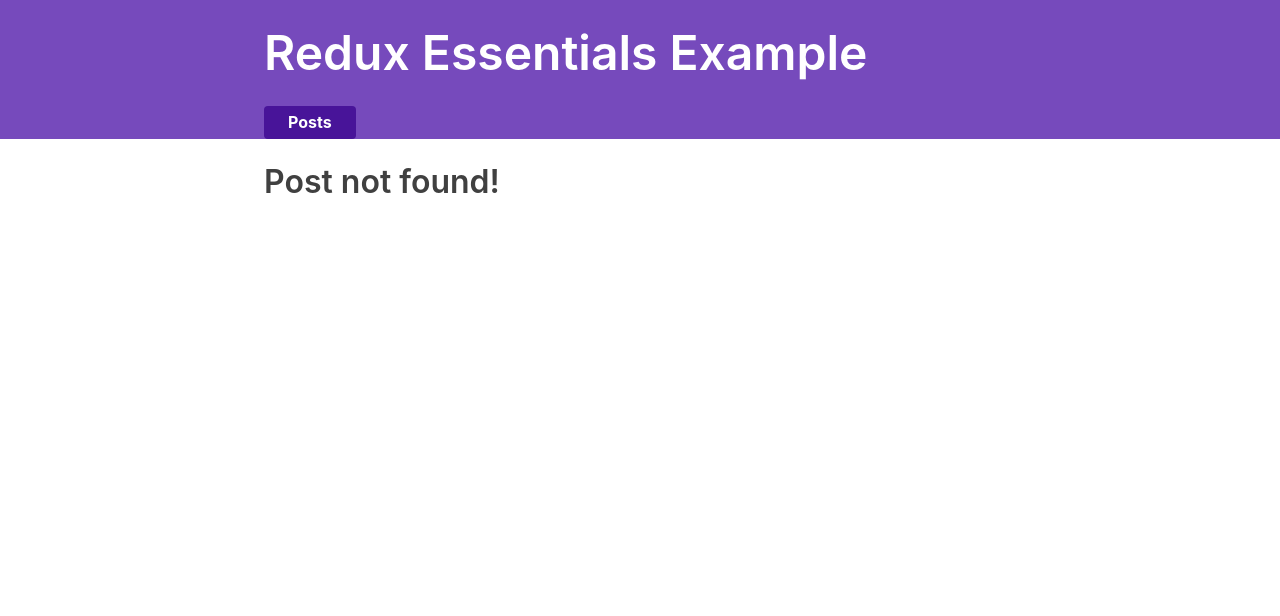
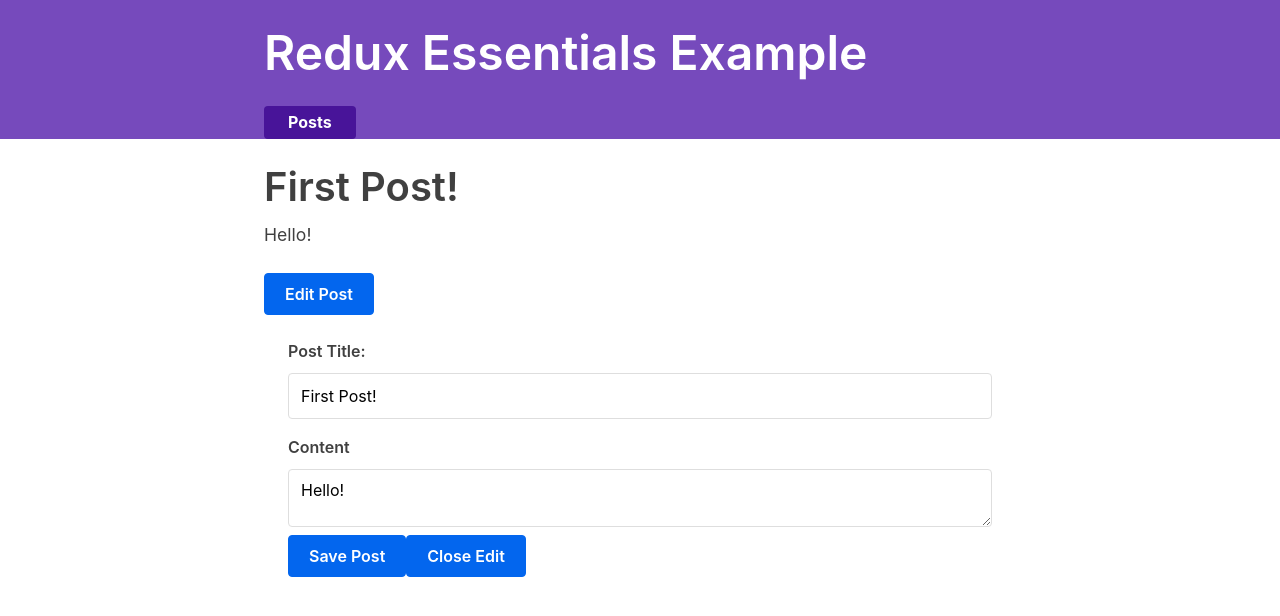
Before and after one commit to DiskMethod/redux-essentials-practice-project, a React (Create React App) app: page /posts/1/edit in a window 1280 px wide. Before the commit this address had no page. Shown: the top 616 px of the page. Built offline with nearby package versions, Linux system fonts and the light colour scheme; what @mswjs/data, mock-socket, txtgen would draw is missing.

Commit message:
Editing posts

```diff
--- a/src/features/posts/AddPostForm.jsx
+++ b/src/features/posts/AddPostForm.jsx
@@ -1,6 +1,5 @@
 import React, { useState } from "react";
 import { useDispatch } from "react-redux";
-import { nanoid } from "@reduxjs/toolkit";
 
 import { postAdded } from "./postsSlice";
 
@@ -20,13 +19,7 @@
 
   const onSavePostClicked = () => {
     if (title && content) {
-      dispatch(
-        postAdded({
-          id: nanoid(),
-          title,
-          content,
-        })
-      );
+      dispatch(postAdded(title, content));
     }
 
     setTitle("");
--- /dev/null
+++ b/src/features/posts/EditPostForm.jsx
@@ -0,0 +1,74 @@
+import React, { useState } from "react";
+import { useParams, useNavigate } from "react-router-dom";
+import { useSelector, useDispatch } from "react-redux";
+
+import { postUpdated } from "./postsSlice";
+
+const EditPostForm = () => {
+  const { postId } = useParams();
+
+  const post = useSelector((state) => {
+    return state.posts.find((post) => post.id === postId);
+  });
+
+  const [title, setTitle] = useState(post.title);
+  const [content, setContent] = useState(post.content);
+
+  const dispatch = useDispatch();
+  const navigate = useNavigate();
+
+  const onTitleChanged = (e) => {
+    setTitle(e.target.value);
+  };
+
+  const onContentChanged = (e) => {
+    setContent(e.target.value);
+  };
+
+  const onSavePostClicked = () => {
+    if (title && content) {
+      dispatch(
+        postUpdated({
+          id: postId,
+          title,
+          content,
+        })
+      );
+      navigate(`/posts/${postId}`);
+    }
+  };
+
+  const onCloseEdit = () => {
+    navigate(`/posts/${postId}`);
+  };
+
+  return (
+    <section>
+      <form>
+        <label htmlFor="postTitle">Post Title:</label>
+        <input
+          type="text"
+          id="postTitle"
+          name="postTitle"
+          value={title}
+          onChange={onTitleChanged}
+        />
+        <label htmlFor="postContent">Content</label>
+        <textarea
+          id="postContent"
+          name="postContent"
+          value={content}
+          onChange={onContentChanged}
+        />
+        <button type="button" onClick={onSavePostClicked}>
+          Save Post
+        </button>
+        <button type="button" onClick={onCloseEdit}>
+          Close Edit
+        </button>
+      </form>
+    </section>
+  );
+};
+
+export default EditPostForm;
--- a/src/features/posts/PostsList.jsx
+++ b/src/features/posts/PostsList.jsx
@@ -8,7 +8,7 @@
   const posts = useSelector((state) => state.posts);
 
   const renderedPosts = posts.map((post) => (
-    <article className="post-excerpt">
+    <article className="post-excerpt" key={post.id}>
       <h3>{post.title}</h3>
       <p className="post-content">{post.content.substring(0, 100)}</p>
       <Link to={`/posts/${post.id}`} className="button muted-button">
--- a/src/features/posts/SinglePostPage.jsx
+++ b/src/features/posts/SinglePostPage.jsx
@@ -1,6 +1,6 @@
 import React from "react";
 import { useSelector } from "react-redux";
-import { useParams } from "react-router-dom";
+import { useParams, Link, Outlet } from "react-router-dom";
 
 import PostNotfound from "./PostNotFound";
 
@@ -20,7 +20,11 @@
       <article className="post">
         <h2>{post.title}</h2>
         <p className="post-content">{post.content}</p>
+        <Link to="edit" className="button">
+          Edit Post
+        </Link>
       </article>
+      <Outlet />
     </section>
   );
 };
--- a/src/features/posts/postsSlice.js
+++ b/src/features/posts/postsSlice.js
@@ -1,4 +1,4 @@
-import { createSlice } from "@reduxjs/toolkit";
+import { createSlice, nanoid } from "@reduxjs/toolkit";
 
 const initialState = [
   { id: "1", title: "First Post!", content: "Hello!" },
@@ -9,12 +9,31 @@
   name: "posts",
   initialState,
   reducers: {
-    postAdded: (state, action) => {
-      state.push(action.payload);
+    postAdded: {
+      reducer: (state, action) => {
+        state.push(action.payload);
+      },
+      prepare: (title, content) => {
+        return {
+          payload: {
+            id: nanoid(),
+            title,
+            content,
+          },
+        };
+      },
+    },
+    postUpdated: (state, action) => {
+      const { id, title, content } = action.payload;
+      const post = state.find((post) => post.id === id);
+      if (post) {
+        post.title = title;
+        post.content = content;
+      }
     },
   },
 });
 
-export const { postAdded } = postsSlice.actions;
+export const { postAdded, postUpdated } = postsSlice.actions;
 
 export default postsSlice.reducer;
--- a/src/index.jsx
+++ b/src/index.jsx
@@ -10,6 +10,7 @@
 import AddPostForm from "./features/posts/AddPostForm";
 import SinglePostPage from "./features/posts/SinglePostPage";
 import PostNotfound from "./features/posts/PostNotFound";
+import EditPostForm from "./features/posts/EditPostForm";
 
 import { worker } from "./api/server";
 
@@ -33,7 +34,9 @@
                   </>
                 }
               />
-              <Route path="/posts/:postId" element={<SinglePostPage />} />
+              <Route path="/posts/:postId" element={<SinglePostPage />}>
+                <Route path="edit" element={<EditPostForm />} />
+              </Route>
               <Route path="/posts/*" element={<PostNotfound />} />
             </Route>
           </Routes>
```
